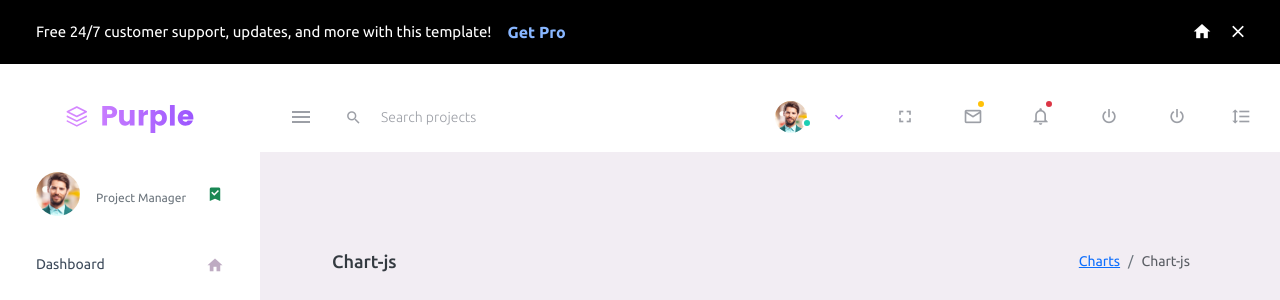
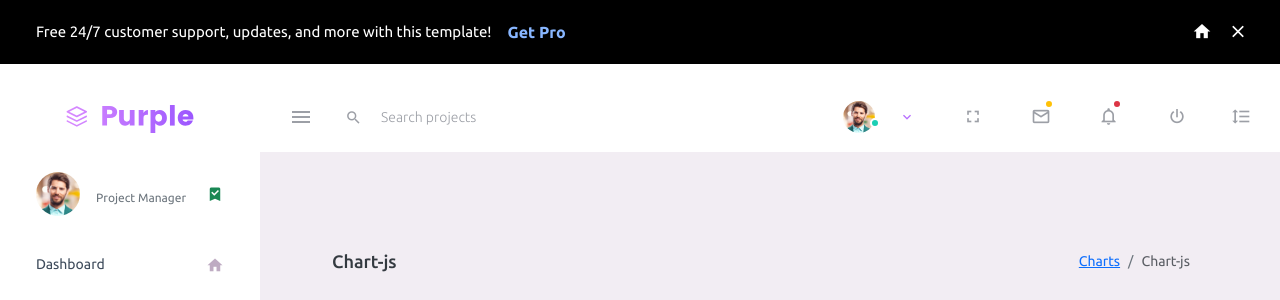
Before and after one commit to lamiiiizee/elibrary, a Django app: page /chart/ in a window 1280 px wide. Shown: the top 300 px of the page. Run offline with Django 4.2, Linux system fonts and the light colour scheme; some libraries are stand-ins or nearby versions.

```diff
--- a/app/urls.py
+++ b/app/urls.py
@@ -6,8 +6,8 @@ app_name = "app"
 
 urlpatterns = [
 
-     # path("Dashboard", views.MainIndexView.as_view(), name="index"),
-     path("", views.IndexView.as_view(), name="index"),
+     path("", views.MainIndexView.as_view(), name="index"),
+     path("Dashboard", views.IndexView.as_view(), name="Dashboard"),
      path("chart/", views.ChartjsView.as_view(), name="chartjs"),
      path("buttons/", views.ButtonsView.as_view(), name="buttons"),
      path("typography/", views.TypographyView.as_view(), name="typography"),
--- a/templates/app/partials/_navbar.html
+++ b/templates/app/partials/_navbar.html
@@ -145,12 +145,7 @@
         </div>
       </li>
       <li class="nav-item nav-logout d-none d-lg-block">
-        <a class="nav-link" href="#">
-          <i class="mdi mdi-power"></i>
-        </a>
-      </li>
-      <li class="nav-item nav-logout d-none d-lg-block">
-        <a class="nav-link" onclick="closeWindow()">
+        <a class="nav-link" href="#" onclick="closeWindow()">
           <i class="mdi mdi-power"></i>
         </a>
       </li>
```
Also changed, not shown: templates/app/mainindex.html (+9 -21 lines), db.sqlite3.
